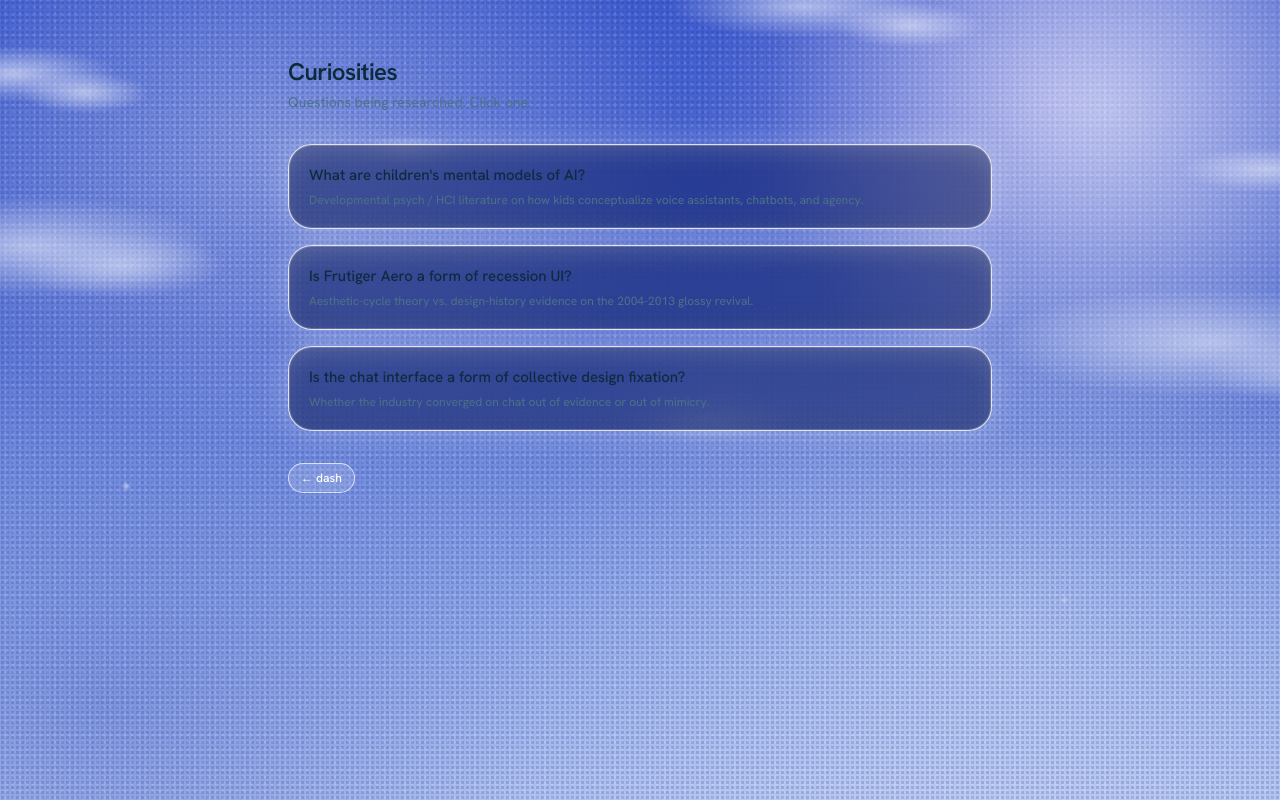
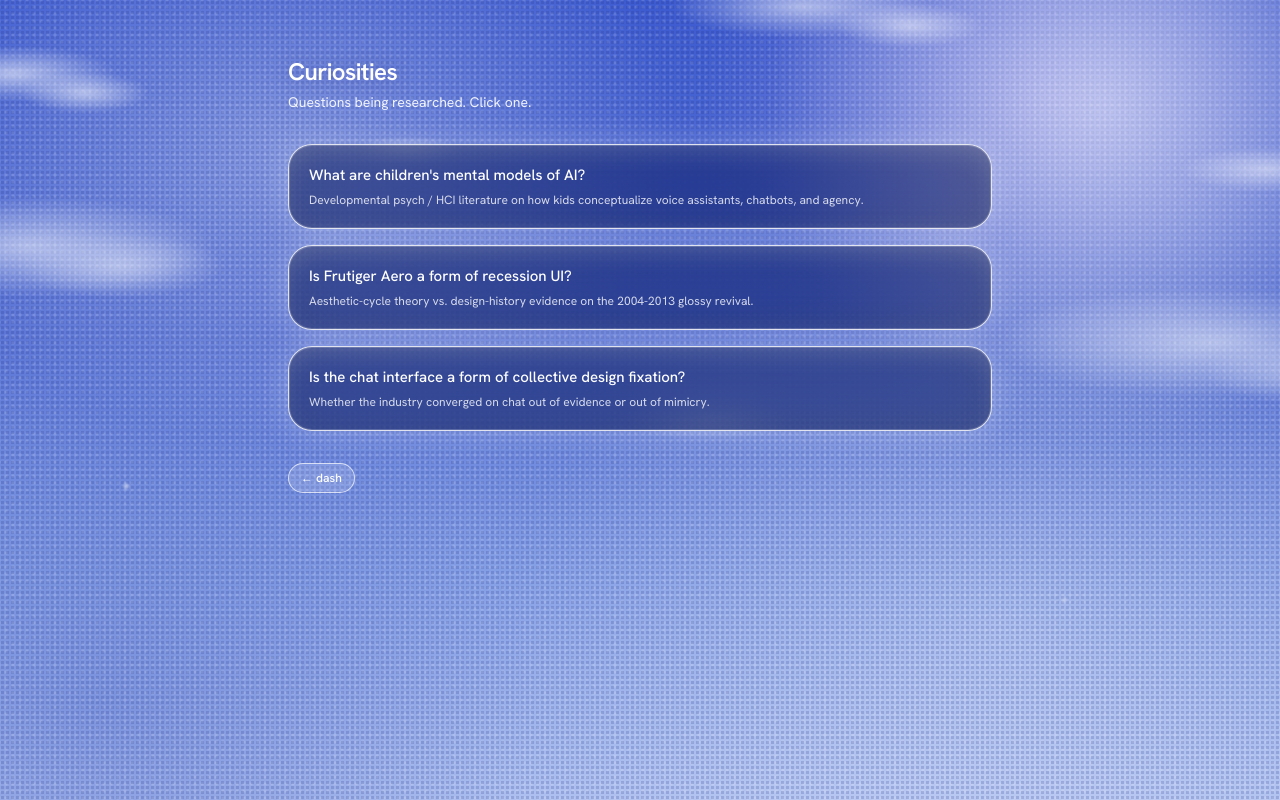
Before and after one commit to defnegenc/defne-dash, a Next.js app: page /curiosities in a window 1280 px wide. Built offline with nearby package versions, Linux system fonts and the light colour scheme; a web font is replaced by a local one.

Commit message:
Curiosities list: white-on-navy contrast

```diff
--- a/src/app/curiosities/page.tsx
+++ b/src/app/curiosities/page.tsx
@@ -23,21 +23,21 @@ export default async function Curiosities() {
   return (
     <main className="mx-auto max-w-3xl px-5 py-10 sm:px-8 sm:py-14">
       <header className="mb-8">
-        <h1 className="text-2xl font-semibold tracking-tight text-ink">Curiosities</h1>
-        <p className="mt-1 text-sm text-ink-soft">Questions being researched. Click one.</p>
+        <h1 className="font-display text-2xl font-semibold tracking-tight text-white drop-shadow-[0_1px_10px_rgba(60,70,150,0.45)]">Curiosities</h1>
+        <p className="mt-1 text-sm text-white/90">Questions being researched. Click one.</p>
       </header>
       <ul className="flex flex-col gap-4">
         {items.map((c) => (
           <li key={c.slug}>
             <a href={`/curiosities/${c.slug}`} className="glass glass-deep block p-5 transition hover:bg-white/40">
-              <p className="text-[15px] leading-snug font-medium text-ink">{c.question}</p>
-              <p className="mt-1.5 text-xs leading-snug text-ink-soft">{c.tagline}</p>
+              <p className="text-[15px] leading-snug font-medium text-white">{c.question}</p>
+              <p className="mt-1.5 text-xs leading-snug text-white/80">{c.tagline}</p>
             </a>
           </li>
         ))}
       </ul>
       <footer className="mt-8">
-        <a href="/" className="glass-chip inline-block px-3 py-1.5 text-xs font-medium text-ink">
+        <a href="/" className="glass-chip inline-block px-3 py-1.5 text-xs font-medium">
           ← dash
         </a>
       </footer>
```
